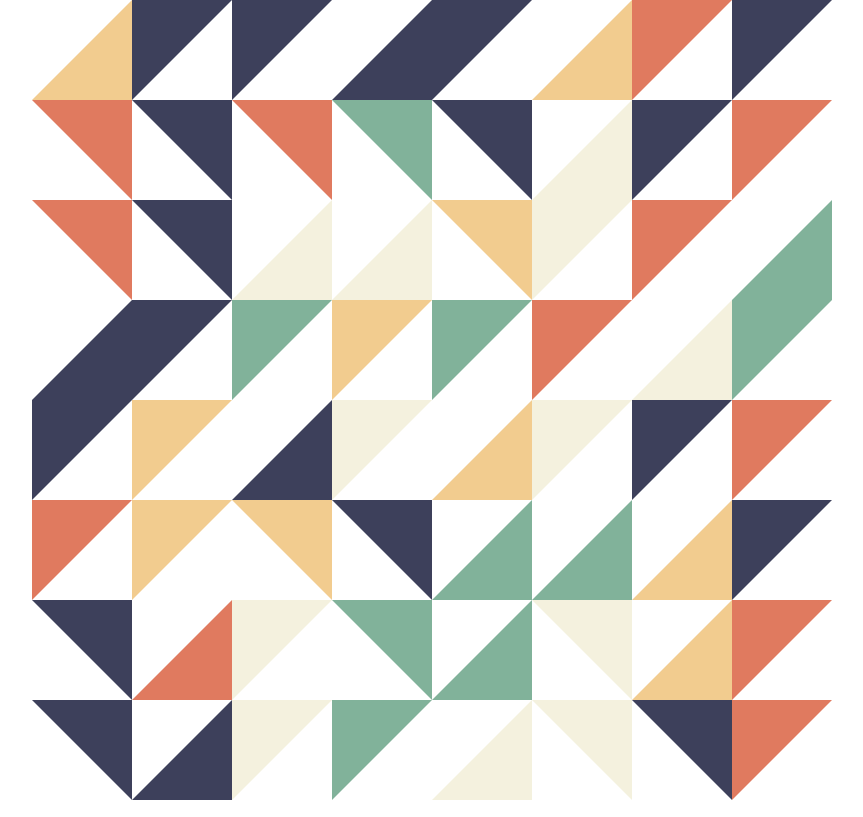
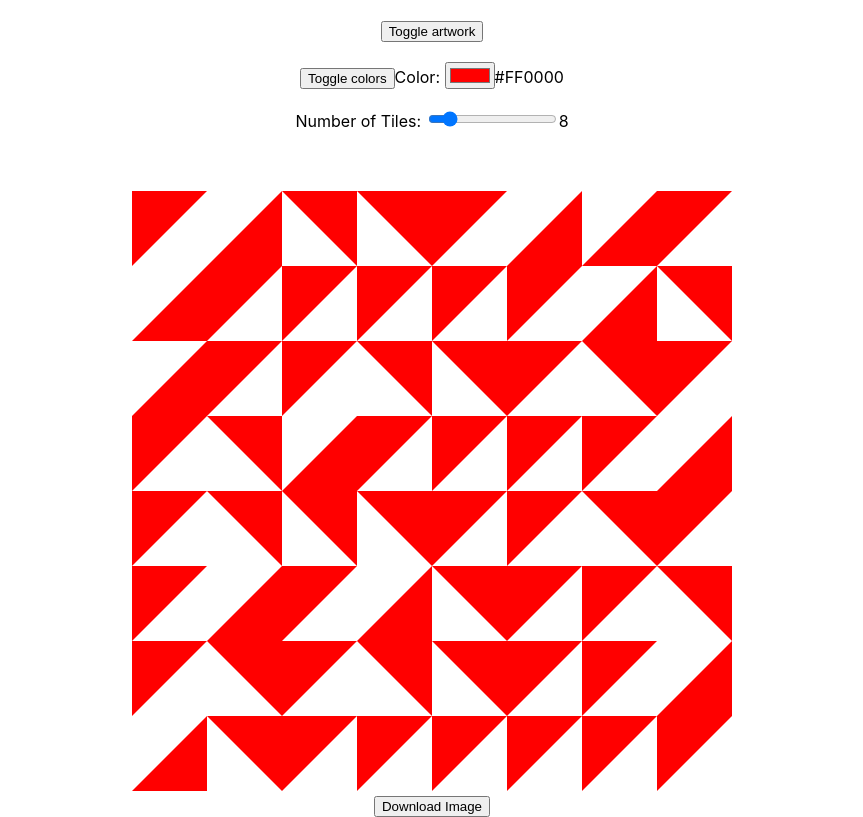
Before and after one commit to woutvandesompele/artgenerator, a React (Create React App) app: page / in a window 1280 px wide. Shown: the whole page, without its empty margins (208-1071 px from the left). Built offline with nearby package versions, Linux system fonts and the light colour scheme.

Commit message:
added even more stuf idc about commit messages

```diff
--- a/package.json
+++ b/package.json
@@ -9,6 +9,7 @@
     "react": "^17.0.2",
     "react-dom": "^17.0.2",
     "react-scripts": "5.0.0",
+    "save-svg-as-png": "^1.4.17",
     "web-vitals": "^2.1.4"
   },
   "scripts": {
--- a/public/index.html
+++ b/public/index.html
@@ -24,7 +24,7 @@
       work correctly both with client-side routing and a non-root public URL.
       Learn how to configure a non-root public URL by running `npm run build`.
     -->
-    <title>React App</title>
+    <title>Truchet Personalizer</title>
   </head>
   <body>
     <noscript>You need to enable JavaScript to run this app.</noscript>
--- a/src/App.js
+++ b/src/App.js
@@ -1,25 +1,87 @@
 import './App.css';
-// import Slider from './components/Slider';
-// import { useState } from 'react';
+import Colorpicker from './components/Colorpicker';
+import Slider from './components/Slider';
+import Drawing from './components/Drawing';
+import Drawing2 from './components/Drawing2';
+import Select from './components/Select';
+import { useStore } from "./store";
+
+const saveSvgAsPng = require('save-svg-as-png')
+
+const imageOptions = {
+  scale: 5,
+  encoderOptions: 1,
+  backgroundColor: 'white',
+}
+
+/* ----------
+
+BUITEN APP PLAATSEN WAT NIET MEER VERANDERT
+
+----------- */
 
 function App() {
-  // const [triangles, setTriangles] = useState(new Array(20).fill(false));
+  const size = useStore(state => state.size)
+  const setSize = useStore(state => state.setSize)
+  const color = useStore(state => state.color)
+  const setColor = useStore(state => state.setColor)
+  const switchCircles = useStore(state => state.switchCircles)
+  const setSwitchCircles = useStore(state => state.setSwitchCircles)
+  const switchColors = useStore(state => state.switchColors)
+  const setSwitchColors = useStore(state => state.setSwitchColors)
+  const colorPalette = useStore(state => state.colorPalette)
+  const setColorPalette = useStore(state => state.setColorPalette)
 
-  // function triangle0(svg, x, y, w, h) {
-  //     tri(svg, x, y, x + w, y, x, y + h)
-  // }
+  const downloadArtwork = () => {
+    saveSvgAsPng.saveSvgAsPng(document.getElementById('svg'), 'tiles.png', imageOptions);
+  };
 
-  const triangles = [];
-  const width = 800;
-  const height = 800;
-  const tiles = 8;
-  const w = width / tiles;
-  const h = height / tiles;
-  let colors = ['#f4f1de', '#e07a5f', '#3d405b', '#81b29a', '#f2cc8f']
+  return (
+    <>
+    <div className="App">
+      {/* <button onClick={handleAddBox}>Add</button> */}
+     <br></br>
+     <button onClick={setSwitchCircles}>Toggle artwork</button>
+     <br></br>
+     <br></br>
+     <button onClick={setSwitchColors}>Toggle colors</button>
+      {switchColors ?
+        <Select label="Colorpalette: " value={colorPalette} onValueChange={v => setColorPalette(v)} />
+        :
+        <Colorpicker label="Color: " value={color} onValueChange={v => setColor(v)} />
+      }
+     <br></br>
+     <br></br>
+     <Slider label="Number of Tiles: " value={size} onValueChange={v => setSize(v)} />
+     <br></br>
+     <br></br>
+     <br></br>
+     <br></br>
+      {switchCircles ?
+        <Drawing2 width={800} height={800}/>
+        :
+        <Drawing width={600} height={600} />
+      }
+      <br />
+      <button onClick={downloadArtwork}>Download Image</button>
+    </div>
+    </>
+  );
+}
 
-  function rand(m) {
-      return Math.floor(Math.random() * Math.floor(m))
-  }
+export default App;
+
+
+
+
+
+
+
+
+
+
+
+
 
   // const traingle1 = (x, y, w, h) => {
   //  console.log(x, y, x + w, y, x, y + h);
@@ -40,86 +102,8 @@ function App() {
   // console.log(triangles);
   // triangles.push(triangle);
 
-  for (let row = 0; row < tiles; row++) {
-      for (let col = 0; col < tiles; col++) {
-        const triangle = {};
-          const x = col * w
-          const y = row * h
-          const c = colors[rand(colors.length)]
-          const trianglePoints1 = [
-            [x, y],
-            [x + w, y],
-            [x, y + h]
-          ];
-          const trianglePoints2 = [
-            [x + w, y],
-            [x + w, y + h],
-            [x, y]
-          ];
-          const trianglePoints3 = [
-            [x + w, y + h],
-            [x, y + h],
-            [x + w, y]
-          ];
-          const trianglePoints4 = [
-            [x, y],
-            [x + w, y],
-            [x, y + h]
-          ];
-          let r = rand(4)
-          switch (r) {
-            case 0:
-              triangle.points = trianglePoints1;
-              break
-            case 1:
-              triangle.points = trianglePoints2;
-              break
-            case 2:
-              triangle.points = trianglePoints3;
-              break
-            case 3:
-              triangle.points = trianglePoints4;
-              break
-            default:
-              triangle.points = trianglePoints1;
-              break
-            }
-          triangle.color = c;
-          console.log(triangle);
-          triangles.push(triangle);
-          // console.log("for loops");
-      }
-  }
 
-  console.log(triangles);
-
-  return (
-    <div className="App">
-      {/* <button onClick={handleAddBox}>Add</button> */}
-      <svg width={width} height={height}>
-        {
-          triangles.map((triangle, i) => {
-            return <polygon points={
-              (triangle.points).map(point => point.join(',')).join(' ')}
-              key={i} fill={triangle.color}></polygon>
-          })
-        }
-      </svg>
-    </div>
-  );
-}
-
-export default App;
+/* <svg id="Layer_1" xmlns="http://www.w3.org/2000/svg" viewBox="0 0 323.34 323.94"><defs><style>.cls-1{fill:none;stroke:#000;stroke-miterlimit:10;}</style></defs><path class="cls-1" d="M537.42,313.1A161.17,161.17,0,0,0,698.69,151.84" transform="translate(-537.42 -151.84)"/><path class="cls-1" d="M860.76,314.51A161.17,161.17,0,0,0,699.5,475.77" transform="translate(-537.42 -151.84)"/></svg> */
 
 
-
-
-
-
-
-
-
-
-
-// eerste keer undefined
-// console.log vs points
+  //<svg id="Layer_1" data-name="Layer 1" xmlns="http://www.w3.org/2000/svg" viewBox="0 0 324.61 324.61"><defs><style>.cls-1{fill:#fff;}.cls-2{fill:none;stroke:#000;stroke-miterlimit:10;}</style></defs><rect class="cls-1" x="1" y="1" width="322.61" height="322.61"/><path d="M860,153.18V474.79H538.35V153.18H860m1-1H537.35V475.79H861V152.18Z" transform="translate(-536.85 -151.68)"/><path class="cls-2" d="M698.49,152.18v.15a160.9,160.9,0,0,1-160.9,160.9h-.24v-161Z" transform="translate(-536.85 -151.68)"/><path class="cls-2" d="M861,314.5V475.79H699.53v-.39a160.9,160.9,0,0,1,160.9-160.9Z" transform="translate(-536.85 -151.68)"/></svg>
--- /dev/null
+++ b/src/components/Colorpicker.js
@@ -0,0 +1,24 @@
+import PropTypes from "prop-types";
+
+const Colorpicker = ({ onValueChange, value, label }) => {
+  return (
+    <label>
+      <span>{label}</span>
+      <input
+        type="color"
+        value={value}
+        onChange={(e) => onValueChange(e.target.value)}
+      />
+      <span>{value}</span>
+    </label>
+  );
+};
+
+
+Colorpicker.propTypes = {
+  onValueChange: PropTypes.func.isRequired,
+  value: PropTypes.string.isRequired,
+  label: PropTypes.string.isRequired,
+};
+
+export default Colorpicker;
--- /dev/null
+++ b/src/components/Drawing.js
@@ -0,0 +1,141 @@
+import PropTypes from 'prop-types';
+import { useStore } from "../store";
+// import { useState } from 'react';
+
+
+
+const Drawing = ({ width, height}) => {
+
+  const size = useStore(state => state.size);
+  const color = useStore(state => state.color);
+  const colorPalette = useStore(state => state.colorPalette);
+  const switchColors = useStore(state => state.switchColors);
+  // const [polygons, render] = useState({});
+  // const [triangles, setTriangles] = useState([]);
+  const triangles = [];
+  const tiles = size;
+  const w = width / tiles;
+  const h = height / tiles;
+  let c;
+  let colors1 = ['#f4f1de', '#e07a5f', '#3d405b', '#81b29a', '#f2cc8f']
+  let colors2 = ['#f4f1de', '#e07aFF', '#3d405b', '#81b29a', '#12cc8f']
+  let colors3 = ['#BBf1de', '#e07a5f', '#33405b', '#81b29a', '#f2cc8f']
+  let colors4 = ['#f4f1de', '#00885f', '#3d405b', '#00b29a', '#f2BB8f']
+  //let c = colors[rand(colors.length)]
+
+
+  function rand(m) {
+      return Math.floor(Math.random() * Math.floor(m))
+  }
+
+  // const render = () => {
+      for (let row = 0; row < tiles; row++) {
+      for (let col = 0; col < tiles; col++) {
+        const triangle = {};
+          const x = col * w
+          const y = row * h
+          if (switchColors) {
+            switch (colorPalette) {
+              case "Blue":
+                c = colors1[rand(colors1.length)]
+                break
+              case "Orange":
+                c = colors2[rand(colors2.length)]
+                break
+              case "Purple":
+                c = colors3[rand(colors3.length)]
+                break
+              case "Red":
+                c = colors4[rand(colors4.length)]
+                break
+              default:
+                c = colors1[rand(colors1.length)]
+                break
+              }
+          } else {
+            c = color
+          }
+          const trianglePoints1 = [
+            [x, y],
+            [x + w, y],
+            [x, y + h]
+          ];
+          const trianglePoints2 = [
+            [x + w, y],
+            [x + w, y + h],
+            [x, y]
+          ];
+          const trianglePoints3 = [
+            [x + w, y + h],
+            [x, y + h],
+            [x + w, y]
+          ];
+          const trianglePoints4 = [
+            [x, y],
+            [x + w, y],
+            [x, y + h]
+          ];
+          let r = rand(4)
+          switch (r) {
+            case 0:
+              triangle.points = trianglePoints1;
+              break
+            case 1:
+              triangle.points = trianglePoints2;
+              break
+            case 2:
+              triangle.points = trianglePoints3;
+              break
+            case 3:
+              triangle.points = trianglePoints4;
+              break
+            default:
+              triangle.points = trianglePoints1;
+              break
+            }
+          triangle.color = c;
+         // console.log(triangle);
+          triangles.push(triangle);
+        }
+      }
+      // }
+      // render();
+
+
+
+      // const handleBoxClick = (index) => {
+      //   // make a copy
+      //   const tmp = [...triangles];
+      //   // alter the value at a certain location
+      //   (tmp[index]).points = 1;
+      //   // set the copy as the new state
+      //   setTriangles(tmp);
+      // }
+
+      console.log(triangles);
+  return (
+  <svg id='svg' width={width} height={height}>
+        {
+            triangles.map((triangle, i) => {
+            return <polygon points={
+                (triangle.points).map(point => point.join(',')).join(' ')}
+                key={i} fill={triangle.color}></polygon>
+            })
+        }
+    </svg>);
+}
+
+Drawing.defaultProps = {
+  radius: 20
+}
+
+
+//! ALLE PROPTYPES CONTROLLEREN!! !//
+
+
+Drawing.propTypes = {
+  radius: PropTypes.number.isRequired,
+}
+
+
+export default Drawing;
--- /dev/null
+++ b/src/components/Drawing2.js
@@ -0,0 +1,101 @@
+import PropTypes from 'prop-types';
+
+
+const Drawing = ({ width, height, color, size }) => {
+
+  const triangles = [];
+  const tiles = size;
+  const w = width / tiles;
+  const h = height / tiles;
+  let colors = ['#f4f1de', '#e07a5f', '#3d405b', '#81b29a', '#f2cc8f']
+
+  const svgStyling = {
+    stroke:"#000"
+  };
+
+  function rand(m) {
+      return Math.floor(Math.random() * Math.floor(m))
+  }
+
+      for (let row = 0; row < tiles; row++) {
+      for (let col = 0; col < tiles; col++) {
+        const triangle = {};
+          const x = col * w
+          const y = row * h
+          const c = color;
+          const trianglePoints1 = [
+            [x, y],
+            [x + w, y],
+            [x, y + h]
+          ];
+          const trianglePoints2 = [
+            [x + w, y],
+            [x + w, y + h],
+            [x, y]
+          ];
+          const trianglePoints3 = [
+            [x + w, y + h],
+            [x, y + h],
+            [x + w, y]
+          ];
+          const trianglePoints4 = [
+            [x, y],
+            [x + w, y],
+            [x, y + h]
+          ];
+          let r = rand(4)
+          switch (r) {
+            case 0:
+              triangle.points = trianglePoints1;
+              break
+            case 1:
+              triangle.points = trianglePoints2;
+              break
+            case 2:
+              triangle.points = trianglePoints3;
+              break
+            case 3:
+              triangle.points = trianglePoints4;
+              break
+            default:
+              triangle.points = trianglePoints1;
+              break
+            }
+          triangle.color = c;
+         // console.log(triangle);
+          triangles.push(triangle);
+          // console.log("for loops");
+      }
+  }
+  console.log(color)
+  return (
+    <>
+      <svg xmlns="http://www.w3.org/2000/svg" viewBox="0 0 323.34 323.94" width="100" style={svgStyling}>
+        <path
+          id="cls-1"
+          d="M537.42,313.1A161.17,161.17,0,0,0,698.69,151.84"
+          transform="translate(-537.42 -151.84)"
+          strokeMiterlimit="10"
+          fill="none"
+          />
+        <path
+          id="cls-1"
+          d="M860.76,314.51A161.17,161.17,0,0,0,699.5,475.77"
+          transform="translate(-537.42 -151.84)"
+          strokeMiterlimit="10"
+          fill="none"/>
+      </svg>
+    </>
+  )
+}
+
+Drawing.defaultProps = {
+  radius: 20
+}
+
+Drawing.propTypes = {
+  radius: PropTypes.number.isRequired,
+}
+
+
+export default Drawing;
--- /dev/null
+++ b/src/components/Select.js
@@ -0,0 +1,25 @@
+import PropTypes from "prop-types";
+
+const Select = ({ onValueChange, value, label }) => {
+  return (
+    <label>
+      <span>{label}</span>
+      <select value={value} onChange={(e) => onValueChange(e.target.value)}>
+        <option>Blue</option>
+        <option>Orange</option>
+        <option>Purple</option>
+        <option>Red</option>
+      </select>
+      <span>{value}</span>
+    </label>
+  );
+};
+
+
+Select.propTypes = {
+  onValueChange: PropTypes.func.isRequired,
+  value: PropTypes.string.isRequired,
+  label: PropTypes.string.isRequired,
+};
+
+export default Select;
--- a/src/components/Slider.JS
+++ b/src/components/Slider.JS
@@ -1,27 +1,32 @@
-const Slider = ({ index, tiles}) => {
+import PropTypes from "prop-types";
 
-  // const colors = ['#f4f1de', '#e07a5f', '#3d405b', '#81b29a', '#f2cc8f']
+const Slider = ({ onValueChange, value, max, min, label }) => {
+  return (
+    <label>
+      <span>{label}</span>
+      <input
+        type="range"
+        min={min}
+        max={max}
+        value={value}
+        onChange={(e) => onValueChange(parseInt(e.target.value, 10))}
+      />
+      <span>{value}</span>
+    </label>
+  );
+};
 
-  // function random(m) {
-  //     return Math.floor(Math.random() * Math.floor(m))
-  // }
-
-  // const c = colors[rand(colors.length)]
-
-
-
-
-
-
-  const points = "200,0 200,100 100,0"
-
-
-  return (<polygon
-    points={points}
-    fill="#000000"
-  />
-  );
+Slider.defaultProps = {
+  min: 6,
+  max: 22,
 }
 
+Slider.propTypes = {
+  onValueChange: PropTypes.func.isRequired,
+  value: PropTypes.number.isRequired,
+  max: PropTypes.number.isRequired,
+  min: PropTypes.number.isRequired,
+  label: PropTypes.string.isRequired,
+};
 
 export default Slider;
--- /dev/null
+++ b/src/store.js
@@ -0,0 +1,43 @@
+import create from 'zustand'
+
+const useStore = create(set => ({
+    switchCircles: false,
+    setSwitchCircles: () => set(state => ({ switchCircles: !state.switchCircles })),
+    switchColors: false,
+    setSwitchColors: () => set(state => ({ switchColors: !state.switchColors })),
+    size: 8,
+    setSize: (size) => set(state => ({ size })),
+    color: "#FF0000",
+    setColor: (color) => set(state => ({ color })),
+    colorPalette: "Blue",
+    setColorPalette: (colorPalette) => set(state => ({ colorPalette })),
+
+
+
+
+
+
+
+    // setSize: (size) => set(state => ({ size })),
+    // showDislikes: false,
+    // toggleShowDislikes: () => set(state => ({ showDislikes: !state.showDislikes })),
+    // name: "James",
+    // setName: (name) => set(state => ({ name })),
+    // dishes: [
+    // { name: "Coffee", eaten: 100, like: true },
+    // { name: "Mars bar", eaten: 3, like: true },
+    // { name: "Lasagna", eaten: 10, like: true },
+    // { name: "Soup", eaten: 1, like: false },
+    // { name: "Protomolecule", eaten: 1, like: false },
+    // { name: "Onion rings", eaten: 5, like: false },
+    // ],
+    // addDish: (dish) => set(state => ({ dishes: [...state.dishes, dish] })),
+    // eatDish: (dish) => set(state => {
+    // const tmp = [...state.dishes];
+    // const index = tmp.findIndex((check) => check.name === dish.name);
+    // tmp[index] = { ...dish, eaten: dish.eaten + 1 };
+    // return { ...state, dishes: tmp };
+    // })
+}))
+
+export { useStore }
```
Also changed, not shown: 2 other files (tests, documents, lock files or other folders).
